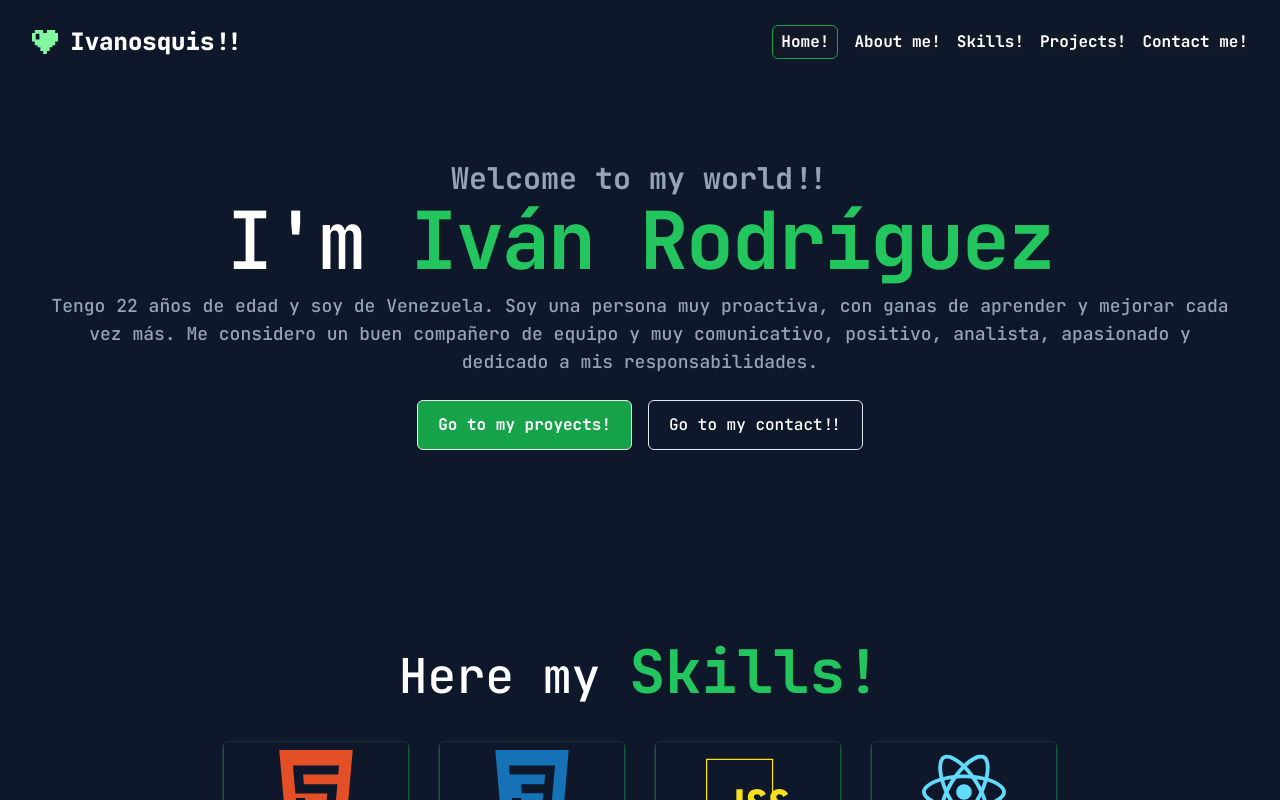
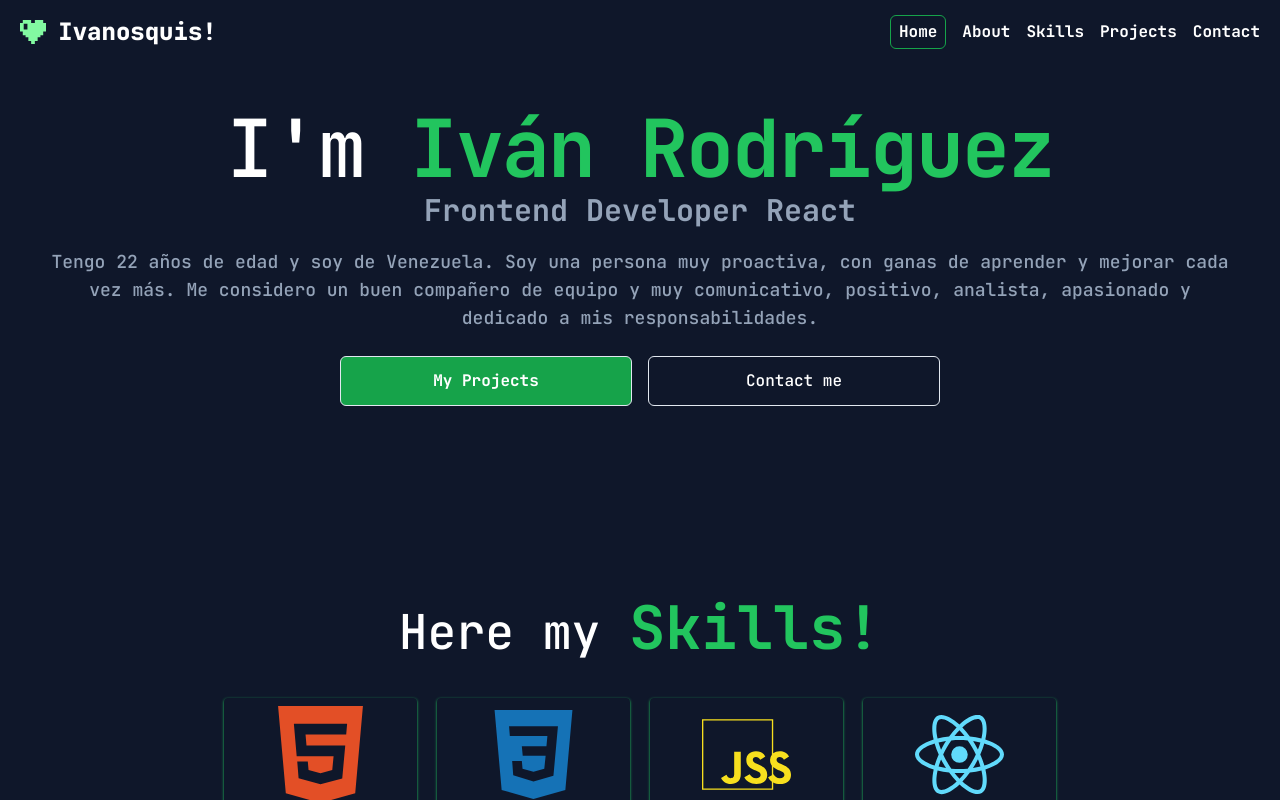
Before and after one commit to ivanosquis10/Ivanosquis-portfolio, a React (Vite) app: page / in a window 1280 px wide. Shown: the top 800 px of the page. Built offline with nearby package versions, Linux system fonts and the light colour scheme; some icons are missing; the HTML template or start-up script is replaced by a standard one.

Commit message:
se agrego el header fijo, se cambiaron la mayoria de titulos a español, se borraron textos del about, se borraron los signos de exclamacion, cambios en la UI

```diff
--- a/index.html
+++ b/index.html
@@ -1,5 +1,5 @@
 <!DOCTYPE html>
-<html lang="en">
+<html lang="es">
   <head>
     <meta charset="UTF-8" />
     <link rel="icon" type="image/svg+xml" href="/vite.svg" />
--- a/src/App.jsx
+++ b/src/App.jsx
@@ -12,10 +12,12 @@ const App = () => {
     <div className="container mx-auto bg-default text-white overflow-x-hidden">
       {/* <Announcement /> */}
       <Header />
-      <AboutMe />
-      <Skills />
-      <Projects />
-      <Contact />
+      <main>
+        <AboutMe />
+        <Skills />
+        <Projects />
+        <Contact />
+      </main>
       <Footer />
     </div>
   );
--- a/src/components/AboutMe.jsx
+++ b/src/components/AboutMe.jsx
@@ -8,13 +8,13 @@ const AboutMe = () => {
     >
       <div className="mx-auto max-w-full px-5 md:px-10">
         <div className="text-center">
-          <p className="text-2xl md:text-3xl font-bold leading-8 text-slate-400 mb-3">
-            Welcome to my world!!
-          </p>
           <h2 className="mt-3 mb-3 text-[4rem] md:text-[5rem] font-medium leading-[4rem] tracking-tight text-white">
             I'm
             <span className="text-green-500 font-bold"> Iván Rodríguez</span>
           </h2>
+          <p className="text-2xl md:text-3xl font-bold leading-8 text-slate-400 mb-3">
+            Frontend Developer React
+          </p>
           <p className="mt-5 text-md md:text-lg leading-relaxed text-slate-400 px-2">
             Tengo 22 años de edad y soy de Venezuela. Soy una persona muy
             proactiva, con ganas de aprender y mejorar cada vez más. Me
@@ -23,16 +23,16 @@ const AboutMe = () => {
           </p>
         </div>
 
-        <div className="mt-6 flex flex-col items-center justify-center md:flex-row gap-4 ">
+        <div className="w-1/2 mx-auto mt-6 flex flex-col items-center justify-center md:flex-row gap-4 ">
           <Link
             to="projects"
             spy={true}
             smooth={true}
             offset={10}
             duration={500}
-            className="transform rounded-md bg-green-600 px-5 py-3 border border-slate-200 font-bold text-white text-center transition-colors hover:bg-green-700 hover:cursor-pointer"
+            className="w-full transform rounded-md bg-green-600 px-5 py-3 border border-slate-200 font-bold text-white text-center transition-colors hover:bg-green-700 hover:cursor-pointer"
           >
-            Go to my proyects!
+            My Projects
           </Link>
           <Link
             to="contact"
@@ -40,9 +40,9 @@ const AboutMe = () => {
             smooth={true}
             offset={10}
             duration={500}
-            className="transform rounded-md border border-slate-200 px-5 py-3 font-medium text-white text-center transition-colors hover:bg-slate-700 hover:cursor-pointer"
+            className="w-full transform rounded-md border border-slate-200 px-5 py-3 font-medium text-white text-center transition-colors hover:bg-slate-700 hover:cursor-pointer"
           >
-            Go to my contact!!
+            Contact me
           </Link>
         </div>
       </div>
--- a/src/components/Contact.jsx
+++ b/src/components/Contact.jsx
@@ -4,12 +4,12 @@ import 'boxicons';
 
 const Contact = () => {
   return (
-    <div id="contact" className="w-11/12 mx-auto pt-16">
+    <section id="contact" className="w-11/12 mx-auto pt-16">
       <div className="lg:flex mb-10">
         <div className="w-11/12 mx-auto p-5 md:p-10 rounded shadow-md">
           <div className="xl:w-5/6 xl:px-0 mx-auto">
             <h2 className="text-center text-4xl md:text-6xl md:pb-4 pb-3 text-white font-bold uppercase">
-              Contact <span className="text-green-500">me!!</span>
+              Hi,<span className="text-green-500">Contact</span>
             </h2>
             <p className="text-md md:text-xl text-gray-400 pb-8 leading-relaxed font-medium lg:pr-4">
               ¿Tiene alguna pregunta? ¿Está interesado? ¿Tiene alguna sugerencia
@@ -78,7 +78,7 @@ const Contact = () => {
           </div>
         </div>
       </div>
-    </div>
+    </section>
   );
 };
 
--- a/src/components/Header.jsx
+++ b/src/components/Header.jsx
@@ -5,18 +5,12 @@ import heart from '../assets/heart.svg';
 const Header = () => {
   const [menu, setMenu] = useState(true);
 
-  const handleMobileMenu = () => {
-    if (menu) {
-      setMenu(false);
-    } else {
-      setMenu(true);
-    }
-  };
+  const handleMobileMenu = () => setMenu(!menu);
 
   return (
-    <nav className="navbar" id="nav">
+    <nav className="py-1 bg-slate-900" name="nav" id="nav">
       <div className="mx-auto max-w-7xl px-2 sm:px-6 lg:px-8">
-        <div className="relative flex h-16 items-center justify-between">
+        <div className="relative flex h-16 items-center justify-between md:fixed md:z-50 md:top-0 md:left-0 md:right-0 md:bg-slate-900 md:px-5 md:pb-5">
           <div className="absolute inset-y-0 left-0 flex items-center mt-5 sm:hidden">
             <button
               type="button"
@@ -66,10 +60,10 @@ const Header = () => {
                 alt="imagen de un corazon"
               />
               <a className="font-black" href="#">
-                Ivanosquis!!
+                Ivanosquis!
               </a>
             </div>
-            <div className="hidden sm:block">
+            <div className="hidden sm:block ">
               <div className="flex text-[12px] md:text-base items-center space-x-4">
                 <Link
                   to="nav"
@@ -77,10 +71,10 @@ const Header = () => {
                   smooth={true}
                   offset={-100}
                   duration={500}
-                  className="bg-gray-900 text-white py-1 px-2 border border-green-600 rounded-md  font-bold hover:cursor-pointer hover:text-green-500 ease-in-out duration-200"
+                  className="text-white py-1 px-2 border border-green-600 rounded-md  font-bold hover:cursor-pointer hover:text-green-500 ease-in-out duration-200"
                   aria-current="page"
                 >
-                  Home!
+                  Home
                 </Link>
 
                 <Link
@@ -89,9 +83,9 @@ const Header = () => {
                   smooth={true}
                   offset={10}
                   duration={500}
-                  className="bg-gray-900 text-white rounded-md font-bold hover:text-green-500 ease-in-out duration-200 hover:cursor-pointer"
+                  className="text-white rounded-md font-bold hover:text-green-500 ease-in-out duration-200 hover:cursor-pointer"
                 >
-                  About me!
+                  About
                 </Link>
 
                 <Link
@@ -100,9 +94,9 @@ const Header = () => {
                   smooth={true}
                   offset={0}
                   duration={500}
-                  className="bg-gray-900 text-white rounded-md font-bold hover:text-green-500 ease-in-out duration-200 hover:cursor-pointer"
+                  className=" text-white rounded-md font-bold hover:text-green-500 ease-in-out duration-200 hover:cursor-pointer"
                 >
-                  Skills!
+                  Skills
                 </Link>
 
                 <Link
@@ -111,9 +105,9 @@ const Header = () => {
                   smooth={true}
                   offset={10}
                   duration={500}
-                  className="bg-gray-900 text-white rounded-md font-bold hover:text-green-500 ease-in-out duration-200 hover:cursor-pointer"
+                  className="text-white rounded-md font-bold hover:text-green-500 ease-in-out duration-200 hover:cursor-pointer"
                 >
-                  Projects!
+                  Projects
                 </Link>
 
                 <Link
@@ -122,9 +116,9 @@ const Header = () => {
                   smooth={true}
                   offset={10}
                   duration={500}
-                  className="bg-gray-900 text-white rounded-md font-bold hover:text-green-500 ease-in-out duration-200 hover:cursor-pointer"
+                  className=" text-white rounded-md font-bold hover:text-green-500 ease-in-out duration-200 hover:cursor-pointer"
                 >
-                  Contact me!
+                  Contact
                 </Link>
               </div>
             </div>
@@ -147,7 +141,7 @@ const Header = () => {
             className="bg-gray-900 text-white hover:text-green-500 border border-green-600 block px-3 py-2 rounded-md text-base font-medium "
             aria-current="page"
           >
-            Home!
+            Home
           </Link>
           <Link
             to="about"
@@ -157,7 +151,7 @@ const Header = () => {
             duration={500}
             className="text-gray-300 hover:bg-gray-700 hover:text-green-500 block px-3 py-2 rounded-md text-base font-medium"
           >
-            About me!
+            About me
           </Link>
 
           <Link
@@ -169,7 +163,7 @@ const Header = () => {
             className="text-gray-300 hover:bg-gray-700 hover:text-green-500 block px-3 py-2 rounded-md text-base font-medium"
             aria-current="page"
           >
-            Skills!
+            Skills
           </Link>
 
           <Link
@@ -180,7 +174,7 @@ const Header = () => {
             duration={500}
             className="text-gray-300 hover:bg-gray-700 hover:text-green-500 block px-3 py-2 rounded-md text-base font-medium"
           >
-            Projects!
+            Projects
           </Link>
           <Link
             to="contact"
@@ -190,7 +184,7 @@ const Header = () => {
             duration={500}
             className="text-gray-300 hover:bg-gray-700 hover:text-green-500 block px-3 py-2 rounded-md text-base font-medium"
           >
-            Contact me!
+            Contact me
           </Link>
         </div>
       </div>
--- a/src/components/Skills.jsx
+++ b/src/components/Skills.jsx
@@ -19,8 +19,9 @@ const Skills = () => {
           <span className="text-6xl font-bold text-green-500">Skills!</span>
         </h2>
 
-        <div className="w-full mx-auto md:max-w-full md:mx-auto grid grid-cols-1 gap-y-5 gap-x-4 sm:grid-cols-2 lg:grid-cols-4 xl:grid-cols-4 xl:gap-x-8 text-center">
-          <div className="w-9/12 mx-auto md:w-full p-2 flex flex-col justify-center items-center gap-2 rounded shadow shadow-green-500 hover:shadow-md hover:shadow-green-600 ease-in-out duration-200">
+        <div className="w-full mx-auto md:max-w-full md:mx-auto grid grid-cols-1 gap-y-5 gap-x-4 sm:grid-cols-2 lg:grid-cols-3 xl:grid-cols-4 xl:gap-5 text-center">
+
+          <div className="w-9/12 mx-auto md:w-full py-2 flex flex-col justify-center items-center gap-2 rounded shadow shadow-green-500 hover:shadow-md hover:shadow-green-600 ease-in-out duration-200">
             <img className="w-4/12 md:w-6/12" src={html} alt="logo de html5" />
             <p className="font-bold text-2xl">HTML</p>
           </div>
```
Also changed, not shown: src/components/Projects.jsx (+9 -7 lines).
